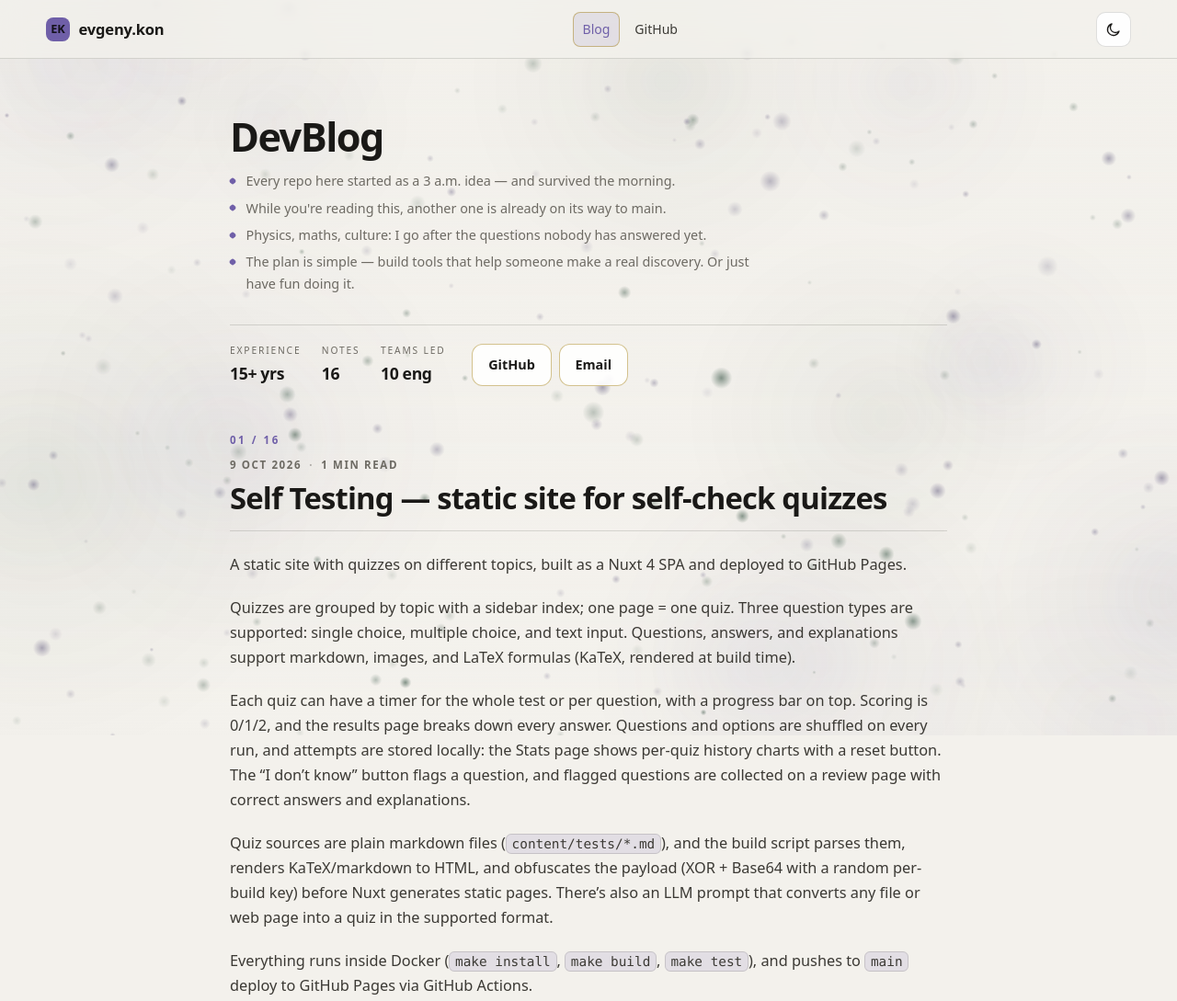
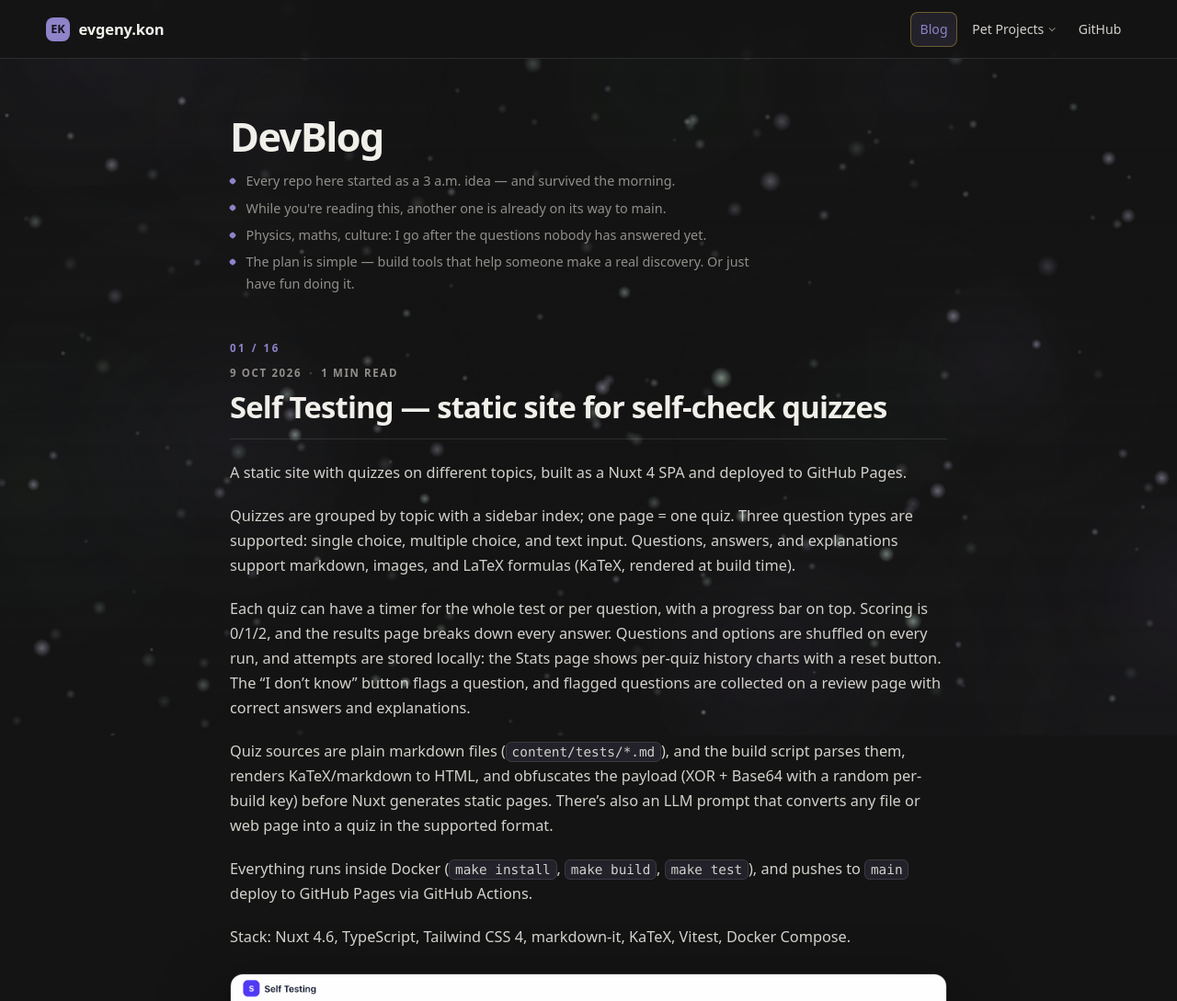
Before and after one commit to evgenykon/evgenykon.github.io, an Astro site: page / in a window 1280 px wide. Shown: the top 1089 px of the page at 92% size. Built offline with nearby package versions, Linux system fonts and the light colour scheme; Astro itself is replaced by a stand-in of ours; animation ran at ten frames a second.

Commit message:
feat(home, nav): restore Pet Projects dropdown, drop stats/CTA and the light theme, right-align the nav
- nav: Blog | Pet Projects (7 old Gridsome links in a details dropdown) | GitHub,
  CV still behind ?cv=1, everything pushed to the right of the header
- homepage keeps only the DevBlog title, four intro lines and the posts
- remove the light theme entirely (toggle, tokens, canvas tint branches)

```diff
--- a/src/data/site.ts
+++ b/src/data/site.ts
@@ -8,4 +8,13 @@ export const SITE = {
     'The plan is simple — build tools that help someone make a real discovery. Or just have fun doing it.',
   ],
   bottom: 'Right now I just want to have my personal page to share my CV and my ideas.',
+  projects: [
+    { label: 'Effus UI', href: 'https://evgenykon.github.io/effus-ui/' },
+    { label: 'Quinto Circle', href: 'https://evgenykon.github.io/quinto-circle/' },
+    { label: 'Three Body Problem', href: 'https://evgenykon.github.io/three-body-problem/' },
+    { label: "'Life' browser game", href: 'https://evgenykon.github.io/life-game-fork/' },
+    { label: 'Nuclear Opposition', href: 'https://evgenykon.github.io/nukeopp/' },
+    { label: 'Astronomy Alert Notificator', href: 'https://evgenykon.github.io/alert-data-to-sound-mapping/' },
+    { label: 'Escape Map Game', href: 'https://evgenykon.github.io/escape-map-game/' },
+  ],
 };
--- a/src/layouts/Base.astro
+++ b/src/layouts/Base.astro
@@ -1,5 +1,6 @@
 ---
 import '../styles/global.css';
+import { SITE } from '../data/site';
 
 interface Props {
   title?: string;
@@ -12,12 +13,6 @@ const {
   description = 'Engineering notes, pet projects and CV.',
   footerName,
 } = Astro.props;
-
-const nav = [
-  { href: '/', label: 'Blog' },
-  { href: '/experience/', label: 'CV', gated: true },
-  { href: 'https://github.com/evgenykon', label: 'GitHub', external: true },
-];
 
 const path = Astro.url.pathname;
 const isCurrent = (href: string) =>
@@ -38,19 +33,6 @@ const isCurrent = (href: string) =>
     <meta property="og:url" content={Astro.url} />
     <meta name="twitter:card" content="summary_large_image" />
     <meta name="theme-color" content="#141414" />
-    <script is:inline>
-      (() => {
-        try {
-          const saved = localStorage.getItem('theme');
-          const system = window.matchMedia('(prefers-color-scheme: light)').matches ? 'light' : 'dark';
-          const theme = saved === 'light' || saved === 'dark' ? saved : system;
-          document.documentElement.dataset.theme = theme;
-          document
-            .querySelector('meta[name="theme-color"]')
-            ?.setAttribute('content', theme === 'light' ? '#f3f1ec' : '#141414');
-        } catch (e) {}
-      })();
-    </script>
   </head>
   <body>
     <canvas class="fluid" data-fluid aria-hidden="true"></canvas>
@@ -62,33 +44,32 @@ const isCurrent = (href: string) =>
         </a>
 
         <nav class="nav" aria-label="Main">
-          {
-            nav.map((item) => (
-              <a
-                href={item.href}
-                aria-current={!item.external && isCurrent(item.href) ? 'page' : undefined}
-                target={item.external ? '_blank' : undefined}
-                rel={item.external ? 'noopener' : undefined}
-                data-cv-gated={item.gated ? '' : undefined}
-                hidden={item.gated || undefined}
-              >
-                {item.label}
-              </a>
-            ))
-          }
+          <a href="/" aria-current={isCurrent('/') ? 'page' : undefined}>Blog</a>
+
+          <details class="nav-drop">
+            <summary>Pet Projects</summary>
+            <div class="nav-drop-menu">
+              {
+                SITE.projects.map((project) => (
+                  <a href={project.href} target="_blank" rel="noopener">
+                    {project.label}
+                  </a>
+                ))
+              }
+            </div>
+          </details>
+
+          <a
+            href="/experience/"
+            aria-current={isCurrent('/experience/') ? 'page' : undefined}
+            data-cv-gated
+            hidden
+          >
+            CV
+          </a>
+
+          <a href="https://github.com/evgenykon" target="_blank" rel="noopener">GitHub</a>
         </nav>
-
-        <div class="header-actions">
-          <button class="theme-toggle" type="button" data-theme-toggle aria-label="Switch color theme">
-            <svg class="icon-sun" viewBox="0 0 24 24" fill="none" stroke="currentColor" stroke-width="1.8" stroke-linecap="round">
-              <circle cx="12" cy="12" r="4.2"></circle>
-              <path d="M12 2.6v2.2M12 19.2v2.2M2.6 12h2.2M19.2 12h2.2M5.3 5.3l1.6 1.6M17.1 17.1l1.6 1.6M18.7 5.3l-1.6 1.6M6.9 17.1l-1.6 1.6"></path>
-            </svg>
-            <svg class="icon-moon" viewBox="0 0 24 24" fill="none" stroke="currentColor" stroke-width="1.8" stroke-linecap="round" stroke-linejoin="round">
-              <path d="M20 14.5A8.5 8.5 0 1 1 9.5 4a6.8 6.8 0 0 0 10.5 10.5Z"></path>
-            </svg>
-          </button>
-        </div>
       </div>
     </header>
 
@@ -119,22 +100,13 @@ const isCurrent = (href: string) =>
         });
       }
 
-      const btn = document.querySelector('[data-theme-toggle]');
-      const root = document.documentElement;
-      const meta = document.querySelector('meta[name="theme-color"]');
-
-      const sync = (theme: string) => {
-        root.dataset.theme = theme;
-        meta?.setAttribute('content', theme === 'light' ? '#f3f1ec' : '#141414');
-      };
-
-      btn?.addEventListener('click', () => {
-        const next = root.dataset.theme === 'light' ? 'dark' : 'light';
-        sync(next);
-        try {
-          localStorage.setItem('theme', next);
-        } catch (e) {}
-      });
+      /* close the projects dropdown when clicking elsewhere */
+      const drop = document.querySelector<HTMLDetailsElement>('.nav-drop');
+      if (drop) {
+        document.addEventListener('click', (event) => {
+          if (!drop.contains(event.target as Node)) drop.open = false;
+        });
+      }
     </script>
   </body>
 </html>
--- a/src/pages/index.astro
+++ b/src/pages/index.astro
@@ -30,29 +30,6 @@ const cvMeta: Record<string, { label: string; href: string }> = {
         <ul class="band-points">
           {SITE.topBanner.map((line) => <li>{line}</li>)}
         </ul>
-      </div>
-
-      <div class="band-aside">
-        <dl class="band-stats">
-          <div>
-            <dt>Experience</dt>
-            <dd>15+ yrs</dd>
-          </div>
-          <div>
-            <dt>Notes</dt>
-            <dd>{posts.length}</dd>
-          </div>
-          <div>
-            <dt>Teams led</dt>
-            <dd>10 eng</dd>
-          </div>
-        </dl>
-
-        <div class="band-cta">
-          <a class="btn btn-primary" href="/experience/" data-cv-gated hidden>View CV</a>
-          <a class="btn" href="https://github.com/evgenykon" target="_blank" rel="noopener">GitHub</a>
-          <a class="btn" href="mailto:effusps@gmail.com">Email</a>
-        </div>
       </div>
     </div>
   </section>
@@ -108,15 +85,6 @@ const cvMeta: Record<string, { label: string; href: string }> = {
     gap: clamp(1.2rem, 3vw, 2rem);
   }
 
-  .band-aside {
-    display: flex;
-    flex-wrap: wrap;
-    align-items: center;
-    gap: 1.2rem 1.8rem;
-    padding-top: 1.2rem;
-    border-top: 1px solid var(--border);
-  }
-
   h1 {
     font-size: clamp(1.9rem, 3.6vw, 2.7rem);
     line-height: 1.05;
@@ -150,33 +118,6 @@ const cvMeta: Record<string, { label: string; href: string }> = {
     border-radius: 2px;
     background: var(--accent);
     transform: rotate(45deg);
-  }
-
-  .band-stats {
-    display: flex;
-    flex-wrap: wrap;
-    gap: 1.4rem;
-    margin: 0;
-  }
-
-  .band-stats dt {
-    font-size: 0.64rem;
-    letter-spacing: 0.18em;
-    text-transform: uppercase;
-    color: var(--muted);
-  }
-
-  .band-stats dd {
-    margin: 0.1rem 0 0;
-    font-size: 1.1rem;
-    font-weight: 700;
-    letter-spacing: -0.02em;
-  }
-
-  .band-cta {
-    display: flex;
-    flex-wrap: wrap;
-    gap: 0.5rem;
   }
 
   .outro {
@@ -267,8 +208,5 @@ const cvMeta: Record<string, { label: string; href: string }> = {
       grid-template-columns: 1fr;
       align-items: start;
     }
-    .band-stats {
-      gap: 1.1rem;
-    }
   }
 </style>
--- a/src/scripts/fluid-bg.ts
+++ b/src/scripts/fluid-bg.ts
@@ -75,18 +75,17 @@ export function initFluidBackground(): void {
   const rand = (a: number, b: number) => a + Math.random() * (b - a);
 
   function buildSprites(): void {
-    const light = root.dataset.theme === 'light';
     sprites[0] = {
-      deep: makeSprite(light ? '86,78,124' : '74,68,110'),
-      mid: makeSprite(light ? '126,116,176' : '126,116,176'),
-      pale: makeSprite(light ? '196,190,225' : '196,190,225'),
-      spark: makeSprite(light ? '70,62,105' : '214,208,236'),
+      deep: makeSprite('74,68,110'),
+      mid: makeSprite('126,116,176'),
+      pale: makeSprite('196,190,225'),
+      spark: makeSprite('214,208,236'),
     };
     sprites[1] = {
-      deep: makeSprite(light ? '31,58,46' : '28,52,41'),
-      mid: makeSprite(light ? '63,107,82' : '79,125,99'),
-      pale: makeSprite(light ? '150,190,168' : '159,199,177'),
-      spark: makeSprite(light ? '44,74,58' : '198,224,208'),
+      deep: makeSprite('28,52,41'),
+      mid: makeSprite('79,125,99'),
+      pale: makeSprite('159,199,177'),
+      spark: makeSprite('198,224,208'),
     };
   }
 
@@ -153,7 +152,7 @@ export function initFluidBackground(): void {
     t += 0.016;
 
     ctx!.clearRect(0, 0, W, H);
-    ctx!.globalCompositeOperation = root.dataset.theme === 'light' ? 'source-over' : 'lighter';
+    ctx!.globalCompositeOperation = 'lighter';
 
     /* soft volumes: deep body + slowly breathing lighter core */
     for (const b of blobs) {
@@ -211,9 +210,6 @@ export function initFluidBackground(): void {
   (window as unknown as Record<string, unknown>).__fluidParticles = particles;
 
   window.addEventListener('resize', resize);
-  new MutationObserver(() => {
-    buildSprites();
-  }).observe(root, { attributes: true, attributeFilter: ['data-theme'] });
 
   requestAnimationFrame(frame);
 }
--- a/src/styles/global.css
+++ b/src/styles/global.css
@@ -23,29 +23,6 @@
   --shadow: 0 28px 70px rgba(0, 0, 0, 0.6);
   --glow: 0 0 0 rgba(0, 0, 0, 0);
   --grid-line: rgba(255, 255, 255, 0.06);
-}
-
-:root[data-theme="light"] {
-  color-scheme: light;
-  --bg: #f3f1ec;
-  --bg-soft: #fbfaf7;
-  --bg-deep: #e6e3dc;
-  --card: rgba(255, 255, 255, 0.88);
-  --card-solid: #ffffff;
-  --border: rgba(30, 28, 24, 0.14);
-  --border-strong: rgba(168, 134, 31, 0.5);
-  --text: #1a1917;
-  --text-dim: #3b3934;
-  --muted: #6d6a63;
-  --accent: #6f5fa8;
-  --accent-2: #8f83c9;
-  --accent-soft: rgba(111, 95, 168, 0.12);
-  --green: #3f6b52;
-  --green-soft: rgba(63, 107, 82, 0.14);
-  --snow: #ffffff;
-  --shadow: 0 22px 50px rgba(40, 36, 24, 0.16);
-  --glow: 0 0 0 rgba(0, 0, 0, 0);
-  --grid-line: rgba(30, 28, 24, 0.06);
 }
 
 /* ============================================================
@@ -209,6 +186,7 @@ p {
   align-items: center;
   gap: 0.35rem;
   flex-wrap: wrap;
+  margin-left: auto;
 }
 
 .nav a {
@@ -236,34 +214,6 @@ p {
   display: flex;
   align-items: center;
   gap: 0.5rem;
-}
-
-.theme-toggle {
-  width: 38px;
-  height: 38px;
-  display: grid;
-  place-items: center;
-  border-radius: 10px;
-  border: 1px solid var(--border);
-  background: var(--card);
-  color: var(--text);
-  cursor: pointer;
-  transition: transform 0.2s ease, border-color 0.2s ease, background 0.2s ease;
-}
-
-.theme-toggle:hover {
-  transform: translateY(-1px);
-  border-color: var(--border-strong);
-}
-
-.theme-toggle svg {
-  width: 18px;
-  height: 18px;
-}
-
-:root[data-theme="dark"] .theme-toggle .icon-moon,
-:root[data-theme="light"] .theme-toggle .icon-sun {
-  display: none;
 }
 
 /* ============================================================
@@ -296,10 +246,6 @@ p {
   color: #14121c;
 }
 
-:root[data-theme="light"] .btn-primary {
-  color: #fffdf2;
-}
-
 .chip {
   display: inline-block;
   padding: 0.22rem 0.6rem;
@@ -310,6 +256,81 @@ p {
   font-size: 0.76rem;
   font-weight: 500;
   white-space: nowrap;
+}
+
+/* nav dropdown (Pet Projects) */
+.nav-drop {
+  position: relative;
+}
+
+.nav-drop > summary {
+  list-style: none;
+  cursor: pointer;
+  color: var(--text-dim);
+  font-size: 0.88rem;
+  padding: 0.4rem 0.6rem;
+  border-radius: 8px;
+  border: 1px solid transparent;
+  white-space: nowrap;
+  display: inline-flex;
+  align-items: center;
+  gap: 0.35rem;
+}
+
+.nav-drop > summary::-webkit-details-marker {
+  display: none;
+}
+
+.nav-drop > summary::after {
+  content: '';
+  width: 5px;
+  height: 5px;
+  border-right: 1.5px solid currentColor;
+  border-bottom: 1.5px solid currentColor;
+  transform: rotate(45deg) translateY(-1px);
+  opacity: 0.6;
+}
+
+.nav-drop > summary:hover,
+.nav-drop[open] > summary {
+  color: var(--text);
+  background: var(--accent-soft);
+  border-color: var(--border);
+}
+
+.nav-drop-menu {
+  position: absolute;
+  right: 0;
+  top: calc(100% + 0.45rem);
+  min-width: 244px;
+  display: grid;
+  padding: 0.4rem;
+  border-radius: 14px;
+  border: 1px solid var(--border-strong);
+  background: color-mix(in srgb, var(--bg) 92%, var(--bg-soft));
+  box-shadow: var(--shadow);
+  z-index: 80;
+}
+
+.nav-drop-menu a {
+  padding: 0.45rem 0.6rem;
+  border-radius: 9px;
+  font-size: 0.86rem;
+  color: var(--text-dim);
+}
+
+.nav-drop-menu a:hover {
+  color: var(--text);
+  background: var(--green-soft);
+  opacity: 1;
+}
+
+@media (max-width: 640px) {
+  .nav-drop-menu {
+    right: auto;
+    left: 0;
+    min-width: 220px;
+  }
 }
 
 /* ============================================================
```
